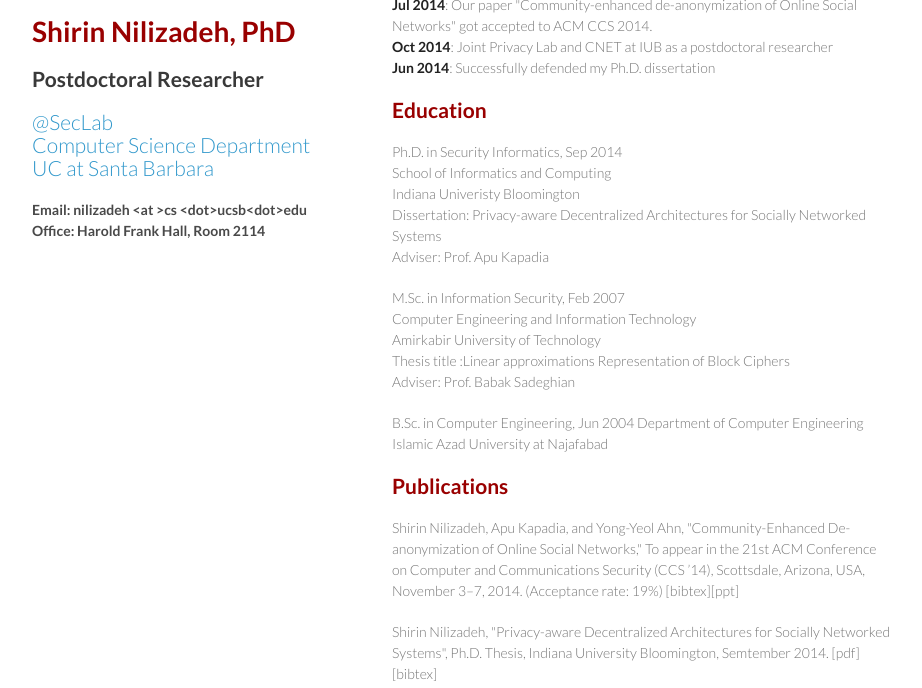
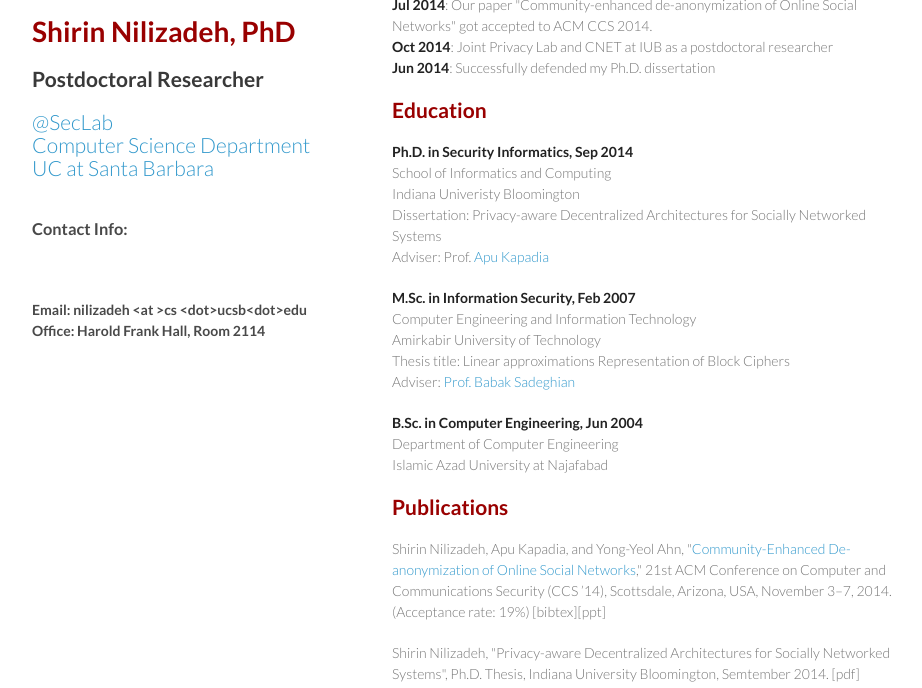
Before and after one commit to Machiry/nilizadeh.github.io, a Jekyll site: the page index.html, which Jekyll copies as it is, in a window 1280 px wide and 900 px high, cut to the strip 212-900 px from the top of the window. Shown: the whole strip, without its empty margins (178-1100 px from the left). Built offline with Jekyll 4.4.1, drawn with Linux system fonts in a browser that asks for light colours.

Commit message:
Update index.html
education

```diff
--- a/index.html
+++ b/index.html
@@ -23,6 +23,8 @@
             <a href="https://www.cs.ucsb.edu"> Computer Science Department </a><br>
             <a href="http://www.ucsb.edu"> UC at Santa Barbara </a> </h2>
         </p>
+        <br>
+        <h3> Contact Info:</h3> <br>
         <p><h4>Email: nilizadeh &lt;at &gt;cs &lt;dot&gt;ucsb&lt;dot&gt;edu <br>
            Office:  Harold Frank Hall, Room 2114 </h4></p>
 
@@ -43,26 +45,28 @@
 <font color="#990000"><a id="education" class="anchor" href="#education" aria-hidden="true"><span class="octicon octicon-link"></span></a>Education</font></h2>
 
 <p>
-Ph.D. in Security Informatics, Sep 2014 <br>
+<strong>Ph.D. in Security Informatics, Sep 2014 </strong> <br>
 School of Informatics and Computing <br>
 Indiana Univeristy Bloomington <br>
 Dissertation: Privacy-aware Decentralized Architectures for Socially Networked Systems <br>
-Adviser: Prof. Apu Kapadia </p>
+Adviser: Prof. <a href="http://www.cs.indiana.edu/~kapadia/">Apu Kapadia </a></p>
 
-<p>M.Sc. in Information Security, Feb 2007 <br>
+<p>
+<strong> M.Sc. in Information Security, Feb 2007 </strong><br>
 Computer Engineering and Information Technology <br>
 Amirkabir University of Technology <br>
-Thesis title :Linear approximations Representation of Block Ciphers <br>
-Adviser: Prof. Babak Sadeghian</p>
+Thesis title: Linear approximations Representation of Block Ciphers <br>
+Adviser: <a href="http://www.aut.ac.ir/official/main.asp?uid=basadegh">Prof. Babak Sadeghian</a></p>
 
-<p>B.Sc. in Computer Engineering, Jun 2004
-Department of Computer Engineering
+<p>
+<strong> B.Sc. in Computer Engineering, Jun 2004 </strong> <br>
+Department of Computer Engineering <br>
 Islamic Azad University at Najafabad</p>
 
 <h2>
 <font color="#990000"><a id="publications" class="anchor" href="#publication" aria-hidden="true"><span class="octicon octicon-link"></span></a>Publications</font></h2>
 
-<p>Shirin Nilizadeh, Apu Kapadia, and Yong-Yeol Ahn, "Community-Enhanced De-anonymization of Online Social Networks," To appear in the 21st ACM Conference on Computer and Communications Security (CCS ’14), Scottsdale, Arizona, USA, November 3–7, 2014. (Acceptance rate: 19%) [bibtex][ppt] </p>
+<p>Shirin Nilizadeh, Apu Kapadia, and Yong-Yeol Ahn, "<a href="papers/nilizadeh-deanon-2014.pdf">Community-Enhanced De-anonymization of Online Social Networks</a>," 21st ACM Conference on Computer and Communications Security (CCS ’14), Scottsdale, Arizona, USA, November 3–7, 2014. (Acceptance rate: 19%) [bibtex][ppt] </p>
 
 Shirin Nilizadeh, "Privacy-aware Decentralized Architectures for Socially Networked Systems", Ph.D. Thesis, Indiana University Bloomington, Semtember 2014. [pdf][bibtex] <br>
 
```
